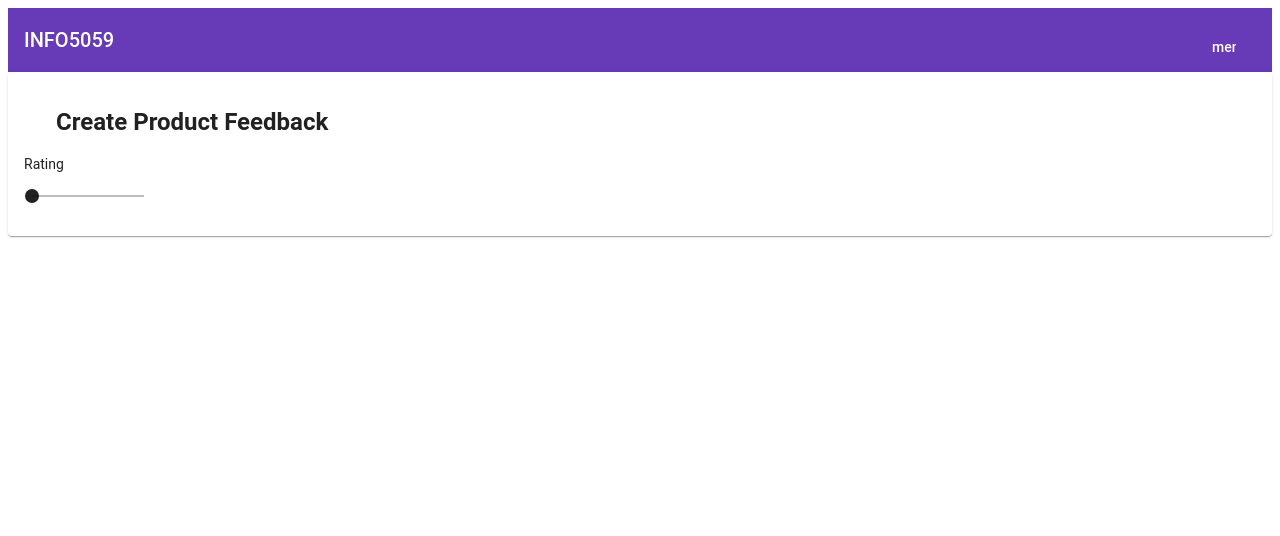
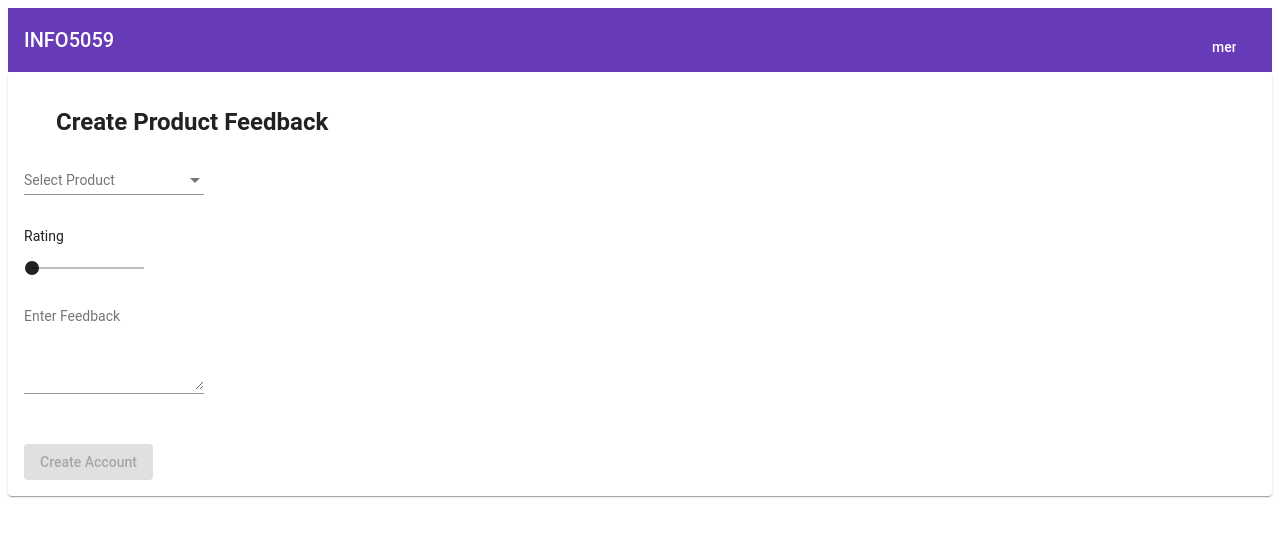
Before and after one commit to MarvinHernandez/Techlead, an Angular app in the folder TechleadClient/: page /createproductfeedback in a window 1280 px wide. Shown: the top 536 px of the page. Built offline with nearby package versions, Linux system fonts and the light colour scheme.

Commit message:
Placed the member create page contents in a mat-card and added more input fields as well as validators in the product feedback create page

```diff
--- a/TechleadClient/src/app/member/member-create/member-create.component.html
+++ b/TechleadClient/src/app/member/member-create/member-create.component.html
@@ -1,10 +1,14 @@
 <form [formGroup]="createAccountForm" novalidate>
+  <mat-card>
+    <mat-card-header>
       <h1>Create an account</h1>
+    </mat-card-header>
+    <mat-card-content>
       <!-- User name Input -->
       <div layout="row">
         <mat-form-field>
           <input matInput placeholder="User Name" type="text" formControlName="userName">
-      <mat-error flex *ngIf="userName.errors && (userName.dirty || userName.touched)" align="end" >
+          <mat-error flex *ngIf="userName.errors && (userName.dirty || userName.touched)" align="end">
             <p *ngIf="userName.hasError('required')">User Name is required.</p>
             <p *ngIf="!userName.hasError('required') && userName.hasError('userNameUsed')">
               User Name is used.</p>
@@ -16,7 +20,7 @@
       <div layout="row">
         <mat-form-field>
           <input matInput placeholder="Password" type="password" formControlName="password">
-      <mat-error *ngIf="password.errors && (password.dirty || password.touched)" align="end" >
+          <mat-error *ngIf="password.errors && (password.dirty || password.touched)" align="end">
             <p *ngIf="password.hasError('required')">Password is required</p>
           </mat-error>
         </mat-form-field>
@@ -30,7 +34,9 @@
       </span>
       <br/>
       <br/>
+    </mat-card-content>
     <mat-card-footer align="left" class="my-accent-text">
       <span style="padding-left: 2vw;">{{msg}}</span>
     </mat-card-footer>
+  </mat-card>
 </form>
--- a/TechleadClient/src/app/product-feedback/product-feedback-create/product-feedback-create.component.html
+++ b/TechleadClient/src/app/product-feedback/product-feedback-create/product-feedback-create.component.html
@@ -4,6 +4,24 @@
       <h2>Create Product Feedback</h2>
     </mat-card-header>
     <mat-card-content>
+      <!-- TODO: Figure out how the member will be inputted (talk to the group) -->
+      <div layout="row">
+
+      </div>
+      <!-- Product Selection -->
+      <!-- TODO: Get The selection populated with the products (wait for the products code to be implemented) -->
+      <div layout="row">
+        <mat-form-field>
+          <mat-select matInput placeholder="Select Product" formControlName="productSelection">
+
+          </mat-select>
+          <mat-error flex *ngIf="productSelection.errors && (productSelection.dirty || productSelection.touched)"
+                     align="end" >
+            <p *ngIf="productSelection.hasError('required')">Product is required.</p>
+          </mat-error>
+        </mat-form-field>
+      </div>
+      <br/>
       <!--Rating-->
       <div layout="row">
         <mat-label>Rating</mat-label>
@@ -15,6 +33,21 @@
             <p *ngIf="rating.hasError('required')">Rating is required.</p>
           </mat-error>
       </div>
+      <!-- Feedback text -->
+      <div layout="row">
+        <mat-form-field>
+          <textarea matInput formControlName="feedbackField" placeholder="Enter Feedback" cols="40" rows="5"></textarea>
+          <mat-error flex *ngIf="feedbackField.errors && (feedbackField.dirty || feedbackField.touched)" align="end" >
+            <p *ngIf="feedbackField.hasError('required')">Feedback is required.</p>
+          </mat-error>
+        </mat-form-field>
+      </div>
+      <span>
+        <br/>
+        <br/>
+        <button mat-raised-button [disabled]="!createFeedbackForm.valid" (click)="createFeedback()" type="button">
+          Create Account</button>
+      </span>
     </mat-card-content>
   </mat-card>
 </form>
--- a/TechleadClient/src/app/product-feedback/product-feedback-create/product-feedback-create.component.ts
+++ b/TechleadClient/src/app/product-feedback/product-feedback-create/product-feedback-create.component.ts
@@ -1,5 +1,5 @@
 import { Component, OnInit } from '@angular/core';
-import { FormControl, FormGroup, FormBuilder, Validators } from '@angular/forms';
+import {FormControl, FormGroup, FormBuilder, Validators, Form, FormsModule} from '@angular/forms';
 import {ProductFeedbackService} from '../../services/product-feedback.service';
 
 @Component({
@@ -10,14 +10,24 @@ import {ProductFeedbackService} from '../../services/product-feedback.service';
 export class ProductFeedbackCreateComponent implements OnInit {
   createFeedbackForm: FormGroup;
   rating: FormControl;
+  feedbackField: FormControl;
+  productSelection: FormControl;
 
   constructor(private builder: FormBuilder, public feedbackService: ProductFeedbackService) {
     this.rating = new FormControl('', Validators.compose([Validators.required]));
-  }
+    this.feedbackField = new FormControl('', Validators.compose([Validators.required]));
+    this.productSelection = new FormControl('', Validators.compose([Validators.required]));
+  }// constructor
 
   ngOnInit(): void {
     this.createFeedbackForm = this.builder.group({
-      rating: this.rating
+      rating: this.rating,
+      productSelection: this.productSelection,
+      feedbackField: this.feedbackField
     });
-  }
-}
+  }// ngOnInit
+
+  createFeedback() {
+    //TODO: Inplement the create feedback method
+  }// createFeedback
+}// ProductFeedbackCreateComponent
```
Lines whose indentation alone changed are shown as unchanged.
